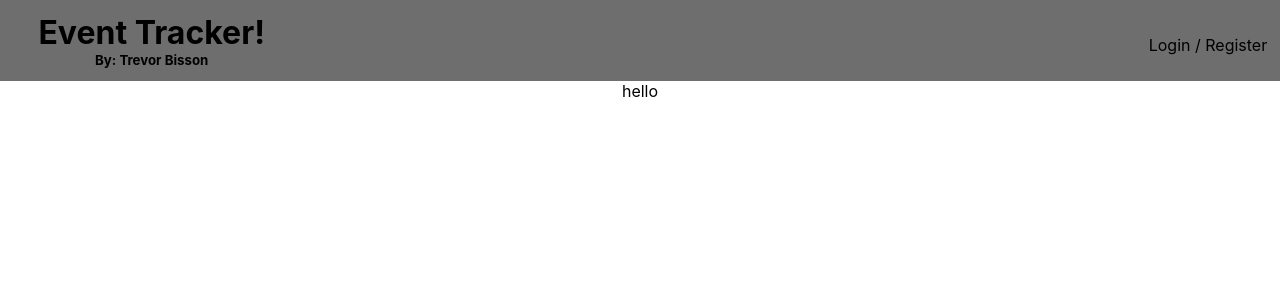
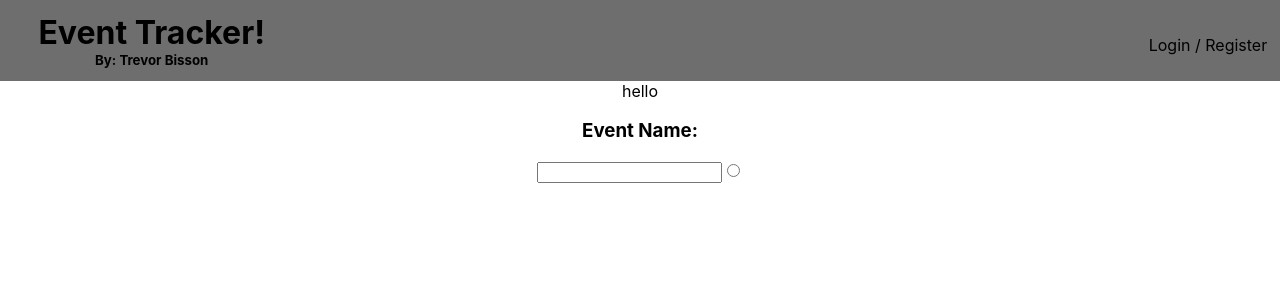
Before and after one commit to trevorbisson1/TaskManager, a React (Create React App) app in the folder task_manager/: page / in a window 1280 px wide. Shown: the top 300 px of the page. Built offline with nearby package versions, Linux system fonts and the light colour scheme.

Commit message:
updates ig

```diff
--- a/task_manager/src/App.js
+++ b/task_manager/src/App.js
@@ -3,6 +3,7 @@ import './App.css';
 import Header from './Components/Header/header';
 import { Routes, Route } from 'react-router-dom';
 import Landing from './Components/Landing/landing';
+import CalendarEvent from './Components/CalendarEvent/calendarEvent';
 
 function App() {
   return (
@@ -10,6 +11,7 @@ function App() {
         <Header></Header>
         <Routes>
             <Route path="/" Component={Landing}></Route>
+            <Route path="/event" Component={CalendarEvent}></Route>
         </Routes>
     </div>
   );
--- a/task_manager/src/Components/AddEvent/addEvent.js
+++ b/task_manager/src/Components/AddEvent/addEvent.js
@@ -1,15 +1,15 @@
 import "./addEvent.scss"
 
-const addEvent = () => {
+const AddCalendarEvent = () => {
     return (
         <div className="Add-Event">
             <form>
                 <h3>Event Name: </h3>
                 <input></input>
-                <input typeof="radio"></input>
+                <input type="radio"></input>
             </form>
         </div>
     )
 }
 
-export default addEvent;
+export default AddCalendarEvent;
--- a/task_manager/src/Components/CalenderEvent/calendarEvent.js
+++ b/task_manager/src/Components/CalendarEvent/calendarEvent.js
@@ -1,7 +1,7 @@
 
 import "./calendarEvent.scss"
 
-const calendarEvent = () => {
+const CalendarEvent = () => {
     return (
         <div>
             poopo
@@ -9,4 +9,4 @@ const calendarEvent = () => {
     )
 }
 
-export default calendarEvent;
+export default CalendarEvent;
--- a/task_manager/src/Components/Landing/landing.js
+++ b/task_manager/src/Components/Landing/landing.js
@@ -1,11 +1,11 @@
+import AddCalendarEvent from "../AddEvent/addEvent";
 import "./landing.scss"
-import calendarEvent from "../CalenderEvent/calendarEvent"
+
 const Landing = () => {
     return (
         <div className="Landing">
             hello
-            <calendarEvent/>
-
+            <AddCalendarEvent/>
         </div>
     )
 }
```
Also changed, not shown: task_manager/src/Components/CalendarEvent/calendarEvent.scss (added).
